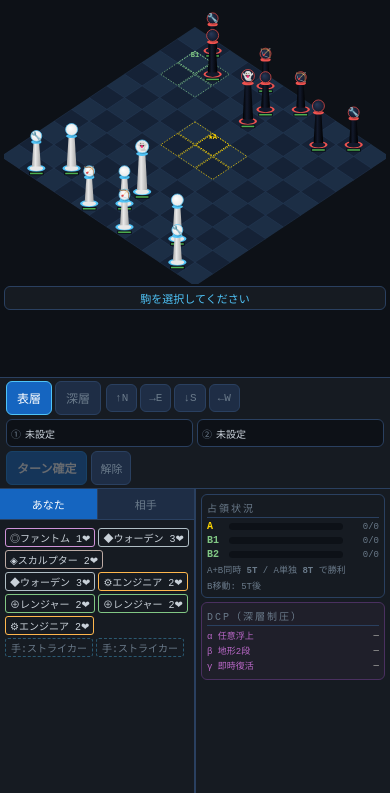
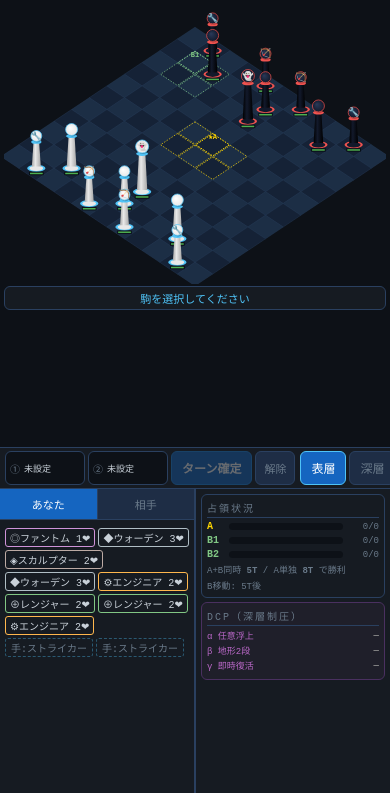
Before and after one commit to pupe-xxx/strata-game, a plain HTML site: page index.html in a window 390 px wide. Shown: the part 51-844 px from the top of the page. Drawn offline with Linux system fonts and the light colour scheme.

Commit message:
feat(mobile): flatten controls to 1 row — layer/view right of deselect, larger board

```diff
--- a/css/style.css
+++ b/css/style.css
@@ -502,16 +502,31 @@ html, body {
     align-items: center;
   }
 
-  /* controls-row moved to game-layout level by JS */
+  /* controls-row moved to game-layout level by JS — single flex row */
   #controls-row {
     grid-area: ctrl;
-    padding: 3px 6px;
-    gap: 4px;
+    flex-direction: row;   /* flatten to single row */
+    align-items: center;
+    flex-wrap: nowrap;
+    padding: 3px 5px;
+    gap: 5px;
     max-width: none;
     background: var(--panel);
     border-top: 1px solid var(--border);
     border-bottom: 1px solid var(--border);
+    overflow-x: auto;
   }
+
+  /* slots+confirm first, then layer+view (解除の右に表層/方角) */
+  .ctrl-row-2 { order: 1; flex-shrink: 0; align-items: center; }
+  .ctrl-row-1 { order: 2; flex-shrink: 0; }
+
+  /* slots-confirm: horizontal on mobile */
+  #slots-confirm { flex-direction: row; flex: 0 0 auto; gap: 3px; min-width: 0; }
+  #slots { flex-shrink: 1; gap: 3px; }
+  .slot  { min-width: 54px; max-width: 80px; font-size: 9px; min-height: 28px; padding: 2px 3px; }
+  .slot-text { font-size: 9px; overflow: hidden; white-space: nowrap; text-overflow: ellipsis; }
+  #confirm-area { gap: 3px; flex-shrink: 0; }
 
   /* Left panel: 2-tab panel */
   #info-panel {
--- a/js/renderer.js
+++ b/js/renderer.js
@@ -44,9 +44,9 @@ const Renderer = (() => {
     const isMobile = window.innerWidth <= 700;
     const sideW    = isMobile ? 0 : 190 + 210 + 24;
     const headerH  = isMobile ? 44 : 52;
-    // Mobile: reserve bottom panels (36vh) + controls row (~90px)
+    // Mobile: reserve bottom panels (36vh) + controls (now 1 row ~44px)
     const reserveH = isMobile
-      ? Math.round(window.innerHeight * 0.36) + 90
+      ? Math.round(window.innerHeight * 0.36) + 44
       : 80;  // PC: reserve controls area below canvas
     const availW   = window.innerWidth  - sideW - (isMobile ? 8 : 16);
     const availH   = window.innerHeight - headerH - reserveH;
```
